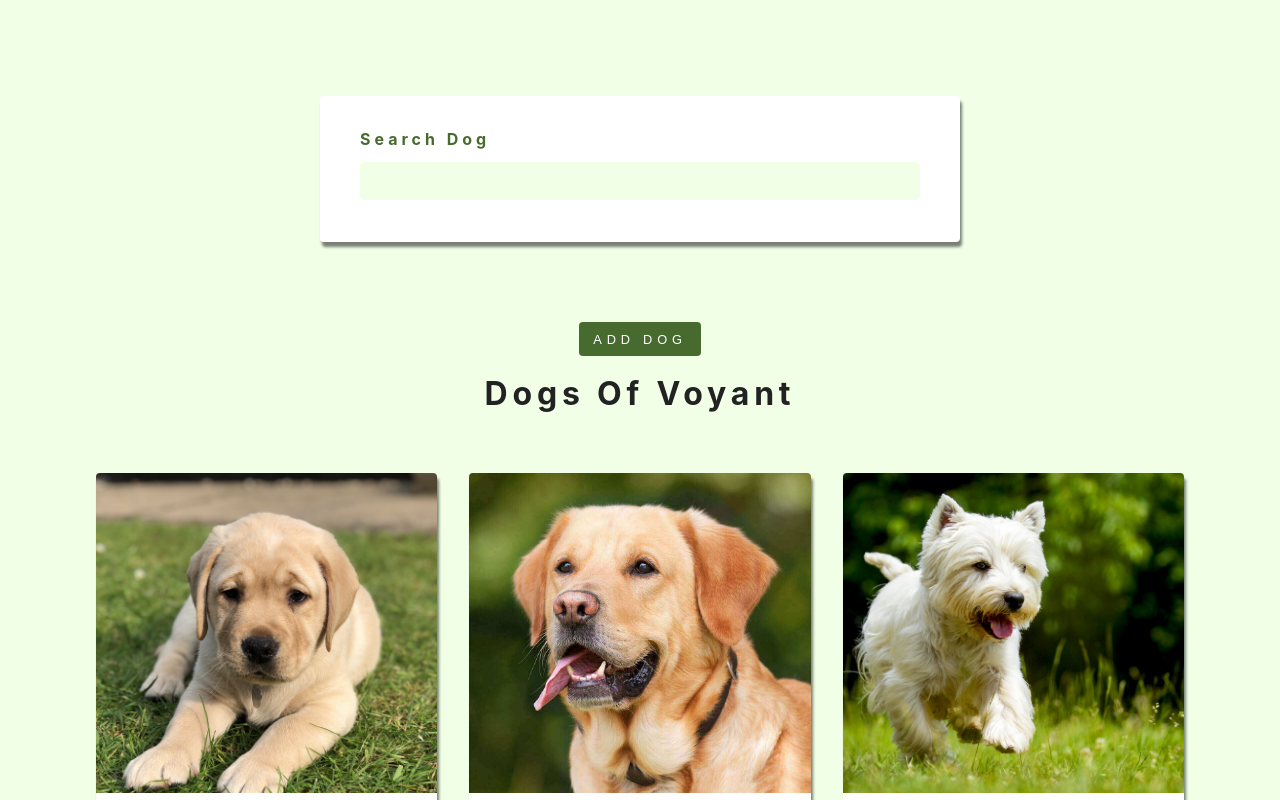
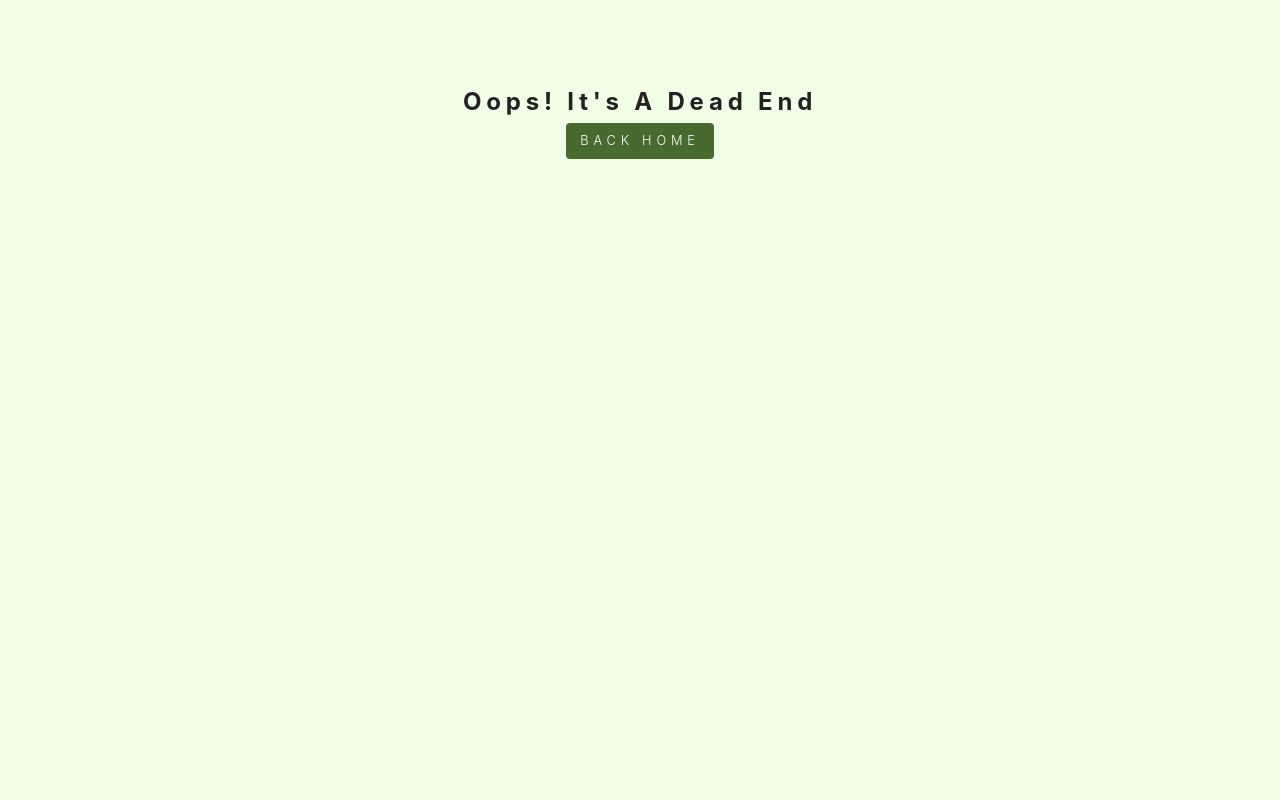
Before and after one commit to jw-yue/dog-app, a React (Create React App) app: page / in a window 1280 px wide. Shown: the top 800 px of the page. Built offline with nearby package versions, Linux system fonts and the light colour scheme.

Commit message:
changed routing

```diff
--- a/src/App.js
+++ b/src/App.js
@@ -2,18 +2,15 @@ import React from 'react'
 import { BrowserRouter as Router, Route, Switch } from 'react-router-dom'
 //import pages
 import Home from './pages/Home'
-import SingleDog from './pages/SingleDog'
+// import SingleDog from './pages/SingleDog'
 import Error from './pages/Error'
 
 function App() {
   return (
     <Router>
       <Switch>
-        <Route exact path="/">
+        <Route exact path="/dog">
           <Home />
-        </Route>
-        <Route path="/dog/:id">
-          <SingleDog />
         </Route>
         <Route path="*">
           <Error />
```
